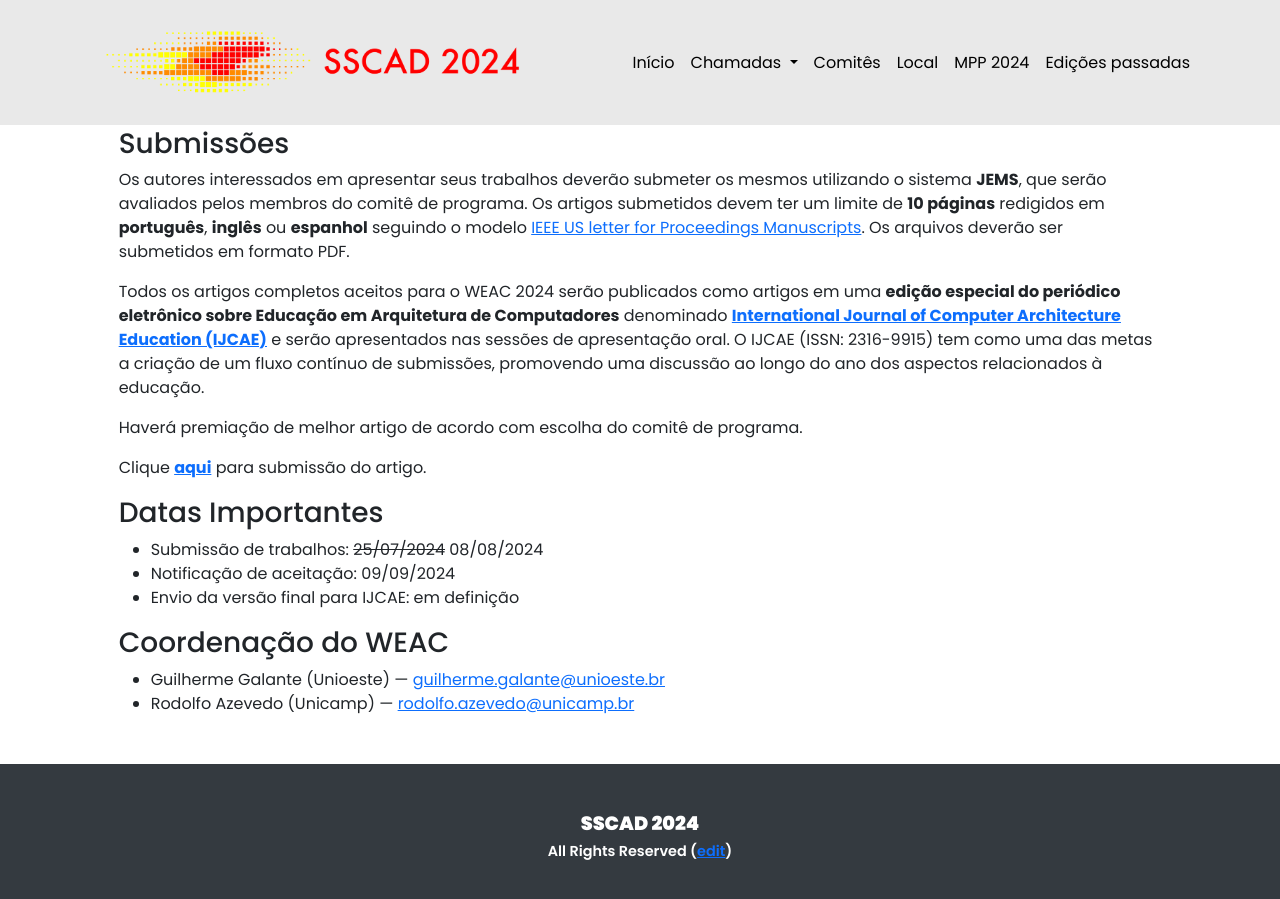
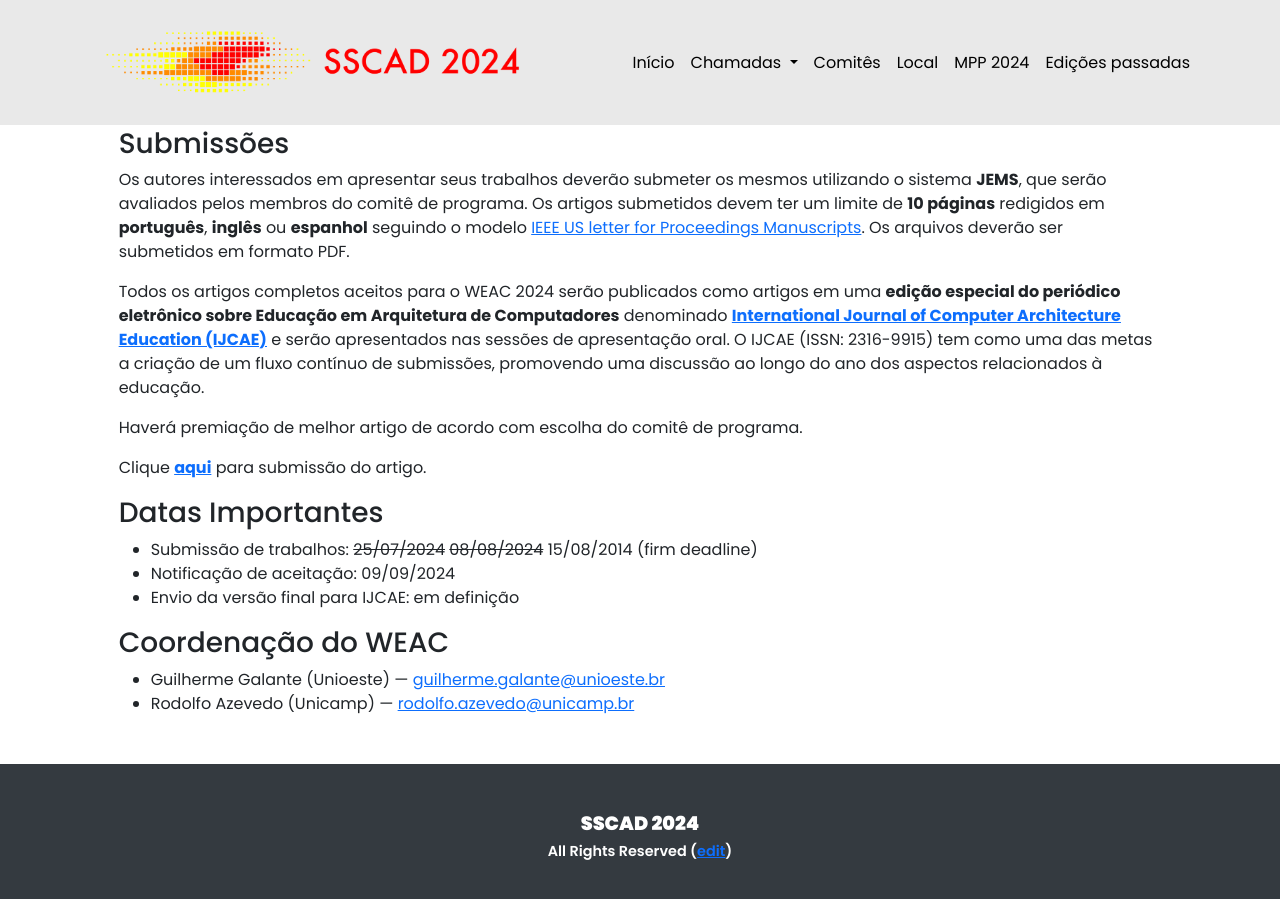
Before and after one commit to ce-acpad/sscad2024, a Jekyll site: the page built from cfp_weac.html, in a window 1280 px wide and 900 px high, scrolled down 1526 px. Built offline with Jekyll 4.4.1, drawn with Linux system fonts in a browser that asks for light colours.

Commit message:
Update cfp_weac.html

```diff
--- a/cfp_weac.html
+++ b/cfp_weac.html
@@ -59,7 +59,7 @@ permalink: /cfp_weac/
 <li>Envio da versão final para IJCAE: em definição</li>
 -->
 
-<li>Submissão de trabalhos: <del>25/07/2024</del> 08/08/2024</li>
+<li>Submissão de trabalhos: <del>25/07/2024</del> <del>08/08/2024</del> 15/08/2014 (firm deadline)</li>
 <li>Notificação de aceitação: 09/09/2024</li>
 <li>Envio da versão final para IJCAE: em definição</li>
 
```
